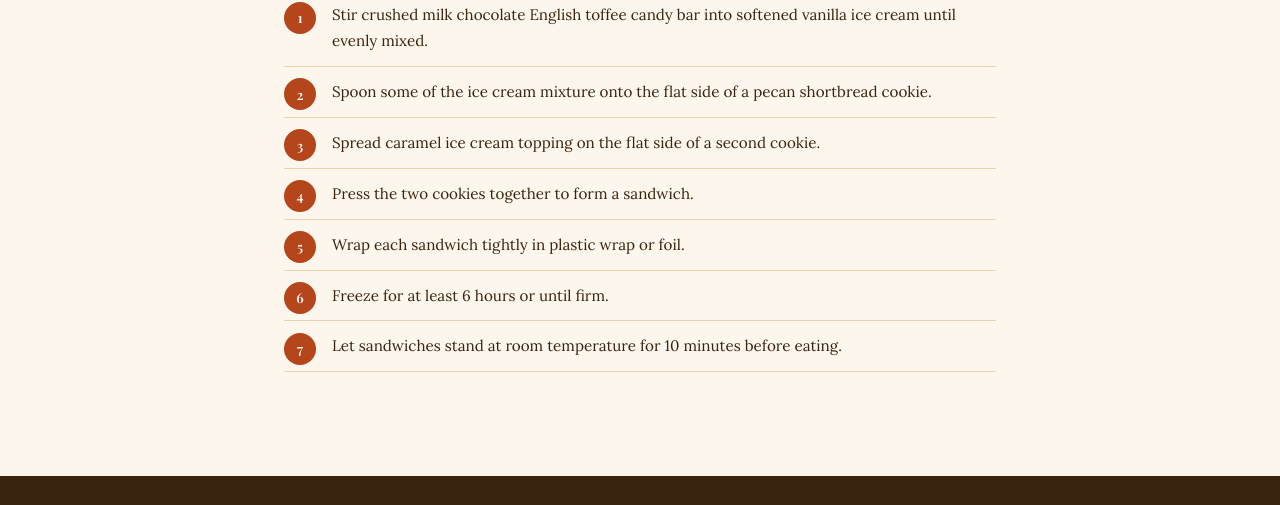
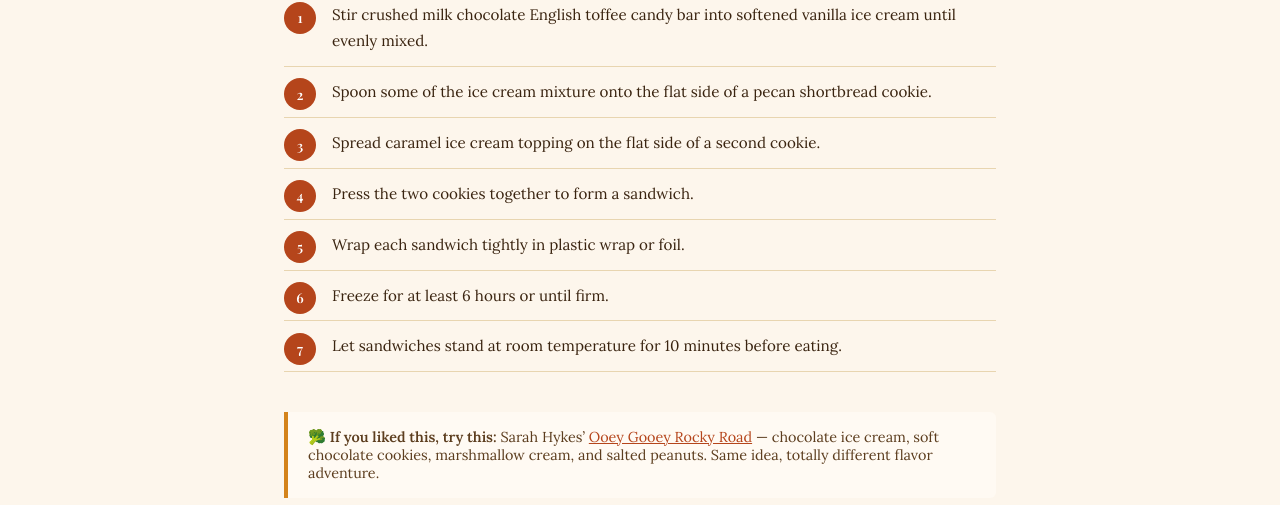
Before and after one commit to aprilfamilycookbook/april-family-cookbook, a plain HTML site: page recipe-caramel-crunch-brrwich.html in a window 1280 px wide. Shown: the part 1570-2075 px from the top of the page. Drawn offline with nearby package versions, Linux system fonts and the light colour scheme; a web font is replaced by a local one.

Commit message:
Add cross-link: Caramel Crunch Brrrwich

```diff
--- a/recipe-caramel-crunch-brrwich.html
+++ b/recipe-caramel-crunch-brrwich.html
@@ -130,6 +130,10 @@
       .recipe-content { padding: 0; }
       @page { margin: 0.75in; size: letter; }
     }
+
+    .recipe-tip { background: var(--warm-white); border-left: 4px solid var(--amber); padding: 1rem 1.25rem; border-radius: 0 6px 6px 0; font-size: 0.9rem; color: var(--brown); margin-bottom: 2rem; }
+    .recipe-tip a { color: var(--rust); text-decoration: underline; }
+    @media print { .recipe-tip { border-left: 2px solid var(--amber); } }
   </style>
 </head>
 <body>
@@ -185,6 +189,10 @@
       <li>Let sandwiches stand at room temperature for 10 minutes before eating.</li>
     </ol>
   </div>
+
+  <div class="recipe-tip">
+    🥦 <strong>If you liked this, try this:</strong> Sarah Hykes’ <a href="recipe-ooey-gooey-rocky-road.html">Ooey Gooey Rocky Road</a> — chocolate ice cream, soft chocolate cookies, marshmallow cream, and salted peanuts. Same idea, totally different flavor adventure.
+  </div>
 </div>
 
 <footer>
```
